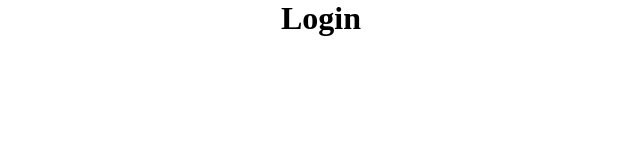
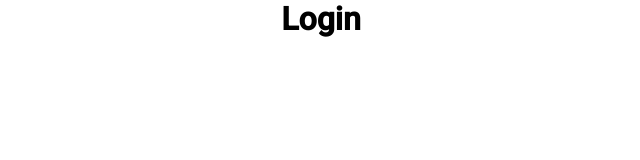
Before and after one commit to DanielSalis/UNIFESP_ScheduleApp_Client, a React (Create React App) app: page / in a window 1280 px wide. Shown: the top 160 px of the page, without its empty margins (319-959 px from the left). Built offline with nearby package versions, Linux system fonts and the light colour scheme.

Commit message:
feat: retirando focus dos elementos

```diff
--- a/src/index.scss
+++ b/src/index.scss
@@ -1,14 +1,23 @@
+@import url('https://fonts.googleapis.com/css2?family=Roboto:wght@100;300;500&display=swap');
+
 *{
   margin: 0;
   padding: 0;
 }
 
+*:focus {
+  outline: none;
+}
+
 html, body, #root{
   width: 100%;
   height: 100%;
+  font-family: 'Roboto', sans-serif;
 }
 
-#root{
+.App{
+  width: 100%;
+  height: 100%;
   display: flex;
   flex-direction: column;
   align-items: center;
```
